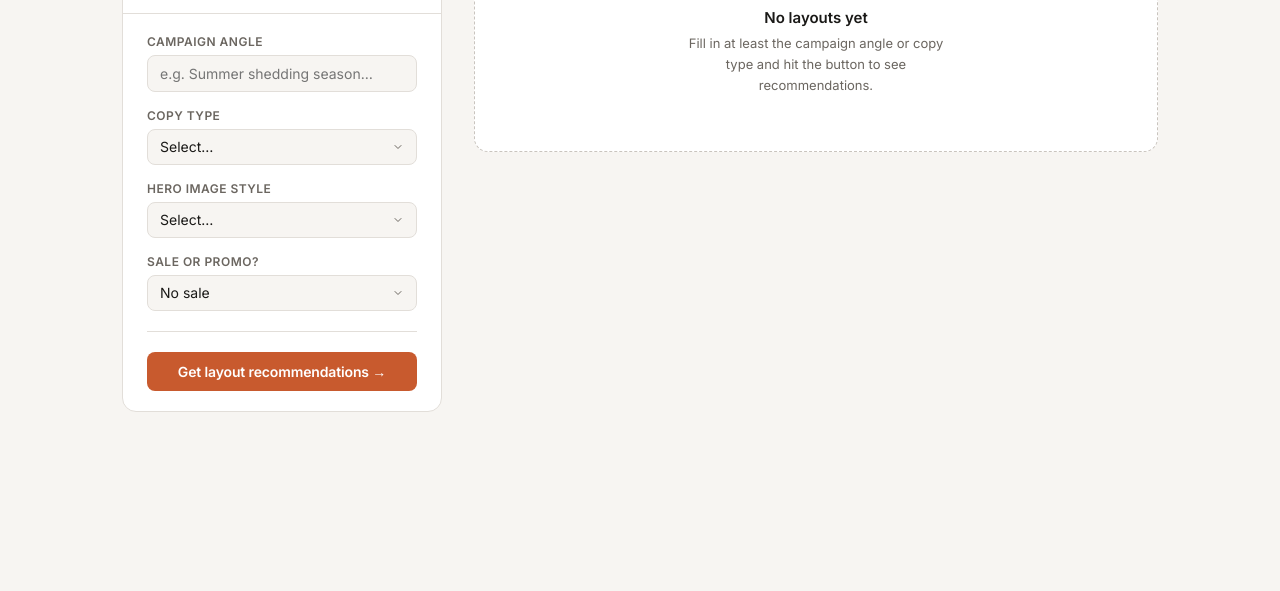
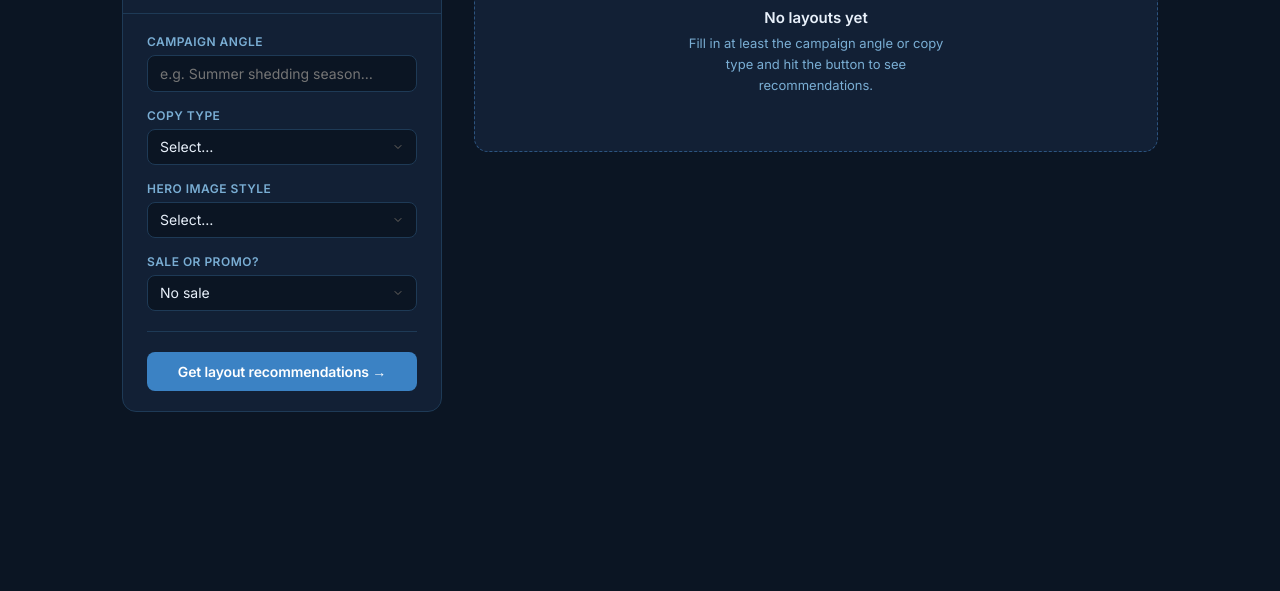
Before and after one commit to lfbb00/couch-skins-layout-picker, a plain HTML site: page index.html in a window 1280 px wide. Shown: the part 209-800 px from the top of the page. Drawn offline with Linux system fonts and the light colour scheme.

Commit message:
Update index.html

```diff
--- a/index.html
+++ b/index.html
@@ -11,24 +11,24 @@
   *, *::before, *::after { box-sizing: border-box; margin: 0; padding: 0; }
 
   :root {
-    --bg: #F7F5F2;
-    --surface: #FFFFFF;
-    --surface-2: #F0EDE9;
-    --border: #E2DED9;
-    --border-strong: #C9C4BE;
-    --text-primary: #1A1917;
-    --text-secondary: #6B6660;
-    --text-tertiary: #A09B96;
-    --accent: #C85A2E;
-    --accent-light: #FAE8DF;
-    --accent-text: #7A3219;
-    --info-bg: #EAF1FB;
-    --info-text: #1A4A7A;
-    --wf-dark: #3D3A37;
-    --wf-mid: #8C8782;
-    --wf-light: #C9C4BE;
-    --wf-lighter: #E2DED9;
-    --rec-border: #378ADD;
+    --bg: #0B1523;
+    --surface: #122035;
+    --surface-2: #1A2E47;
+    --border: #1E3A56;
+    --border-strong: #2C5480;
+    --text-primary: #E8F0FA;
+    --text-secondary: #7AAED4;
+    --text-tertiary: #456E92;
+    --accent: #3B82C4;
+    --accent-light: #1A3657;
+    --accent-text: #90C4E8;
+    --info-bg: #1A3657;
+    --info-text: #90C4E8;
+    --wf-dark: #3B82C4;
+    --wf-mid: #2C5480;
+    --wf-light: #1E3A56;
+    --wf-lighter: #1A2E47;
+    --rec-border: #3B82C4;
   }
 
   body {
@@ -291,8 +291,8 @@
     display: flex;
     flex-direction: column;
     gap: 5px;
-    background: #fff;
-    border: 1px solid var(--border);
+    background: #0B1523;
+    border: 1px solid var(--border-strong);
     border-radius: 6px;
     padding: 8px;
   }
@@ -447,7 +447,7 @@
   /* Context bar */
   .context-bar {
     background: var(--accent-light);
-    border-bottom: 1px solid #F0C4A8;
+    border-bottom: 1px solid #2C5480;
     padding: 10px 1.5rem;
     font-size: 13px;
     color: var(--accent-text);
@@ -459,8 +459,8 @@
   .context-bar.visible { display: flex; }
   .context-bar strong { font-weight: 600; }
   .context-pill {
-    background: #fff;
-    border: 1px solid #F0C4A8;
+    background: var(--surface);
+    border: 1px solid #2C5480;
     border-radius: 20px;
     padding: 2px 10px;
     font-size: 12px;
@@ -687,7 +687,7 @@ function renderWireframe(type) {
     "before-after": `
       <div class="wf-banner"></div>
       <div class="wf-cols">
-        <div class="wf-col"><div class="wf-img" style="height:40px; background:var(--wf-mid); border-radius:4px; display:flex;align-items:center;justify-content:center;"><span style="font-size:7px;color:#fff;font-weight:600">BEFORE</span></div></div>
+        <div class="wf-col"><div class="wf-img" style="height:40px; background:var(--wf-light); border-radius:4px; display:flex;align-items:center;justify-content:center;"><span style="font-size:7px;color:#fff;font-weight:600">BEFORE</span></div></div>
         <div class="wf-col"><div class="wf-img" style="height:40px; background:var(--wf-dark); border-radius:4px; display:flex;align-items:center;justify-content:center;"><span style="font-size:7px;color:#fff;font-weight:600">AFTER</span></div></div>
       </div>
       <div class="wf-text" style="height:8px; width:88%"></div>
```
